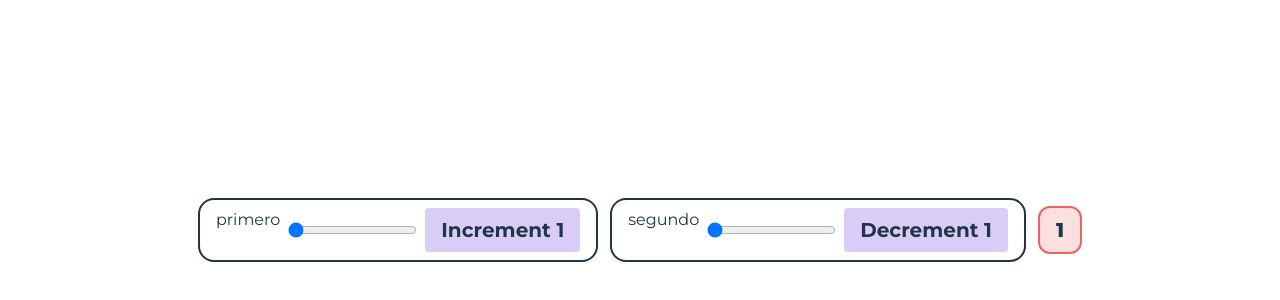
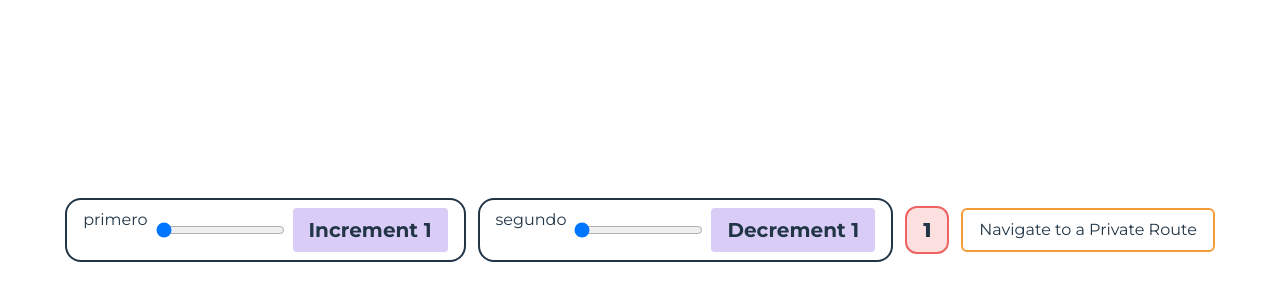
Before and after one commit to BrosWareDevOrg/broschedule-app, a React (Vite) app: page / in a window 1280 px wide. Shown: the part 170-470 px from the top of the page. Built offline with nearby package versions, Linux system fonts and the light colour scheme.

Commit message:
feat: add private route component

```diff
--- a/src/components/CounterForTest/index.jsx
+++ b/src/components/CounterForTest/index.jsx
@@ -1,5 +1,6 @@
 import { useState } from 'react';
 import { useDispatch, useSelector } from 'react-redux';
+import { Link } from 'react-router-dom';
 import { decrementBy, incrementBy } from '../../redux/global/actions';
 
 const CounterForTest = () => {
@@ -8,6 +9,7 @@ const CounterForTest = () => {
   const [numberOfIncrement, setNumberOfIncrement] = useState(1);
   const [numberOfDecrement, setNumberOfDecrement] = useState(1);
   return (
+    <>
       <div className="w-screen h-screen bg-black flex flex-wrap justify-center items-center gap-3">
         <div className="flex gap-2 border-2 border-indigo-400 px-4 py-2 rounded-2xl">
           <label htmlFor="incrementRange">primero</label>
@@ -46,7 +48,14 @@ const CounterForTest = () => {
         <p className="px-4 py-2 bg-tomato-200 border-2 border-tomato-700 rounded-xl font-extrabold text-xl text-slate-600">
           {counter}
         </p>
+        <Link
+          to={'/private'}
+          className="px-4 py-2 rounded-md border-2 border-orange"
+        >
+          Navigate to a Private Route
+        </Link>
       </div>
+    </>
   );
 };
 
--- /dev/null
+++ b/src/routes/PrivateRoute/index.jsx
@@ -0,0 +1,9 @@
+import { Navigate, Outlet } from 'react-router';
+
+const PrivateRoute = () => {
+  //This conditional should be from authentication prop or validation block
+  const isAuthenticated = false;
+  return isAuthenticated ? <Outlet /> : <Navigate to={'/'} />;
+};
+
+export default PrivateRoute;
```
Lines whose indentation alone changed are shown as unchanged.
